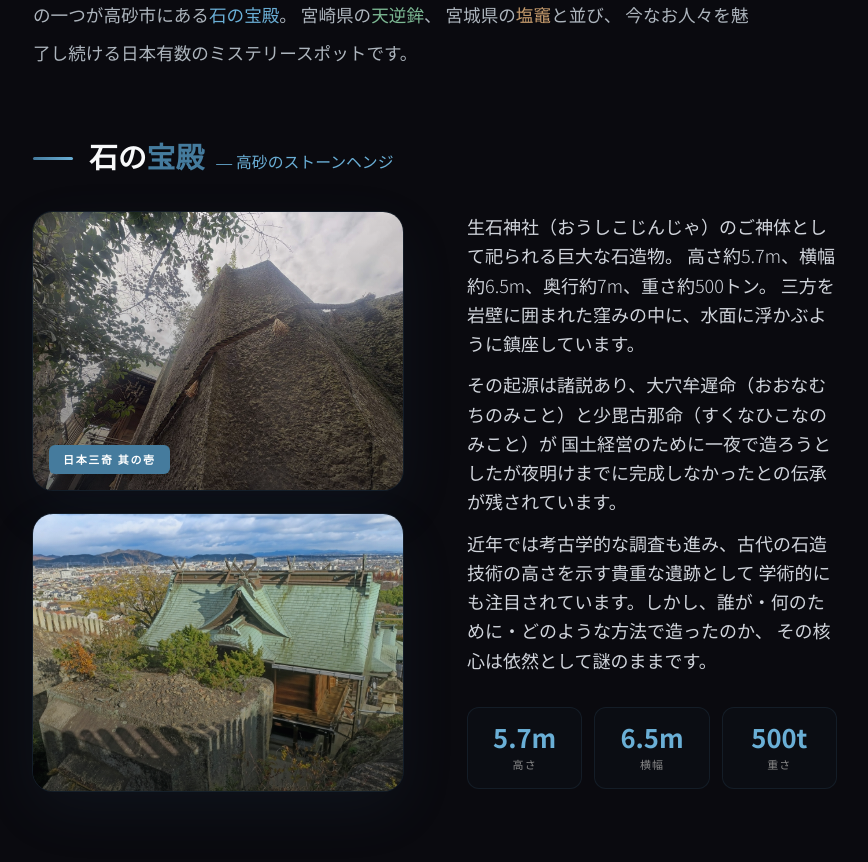
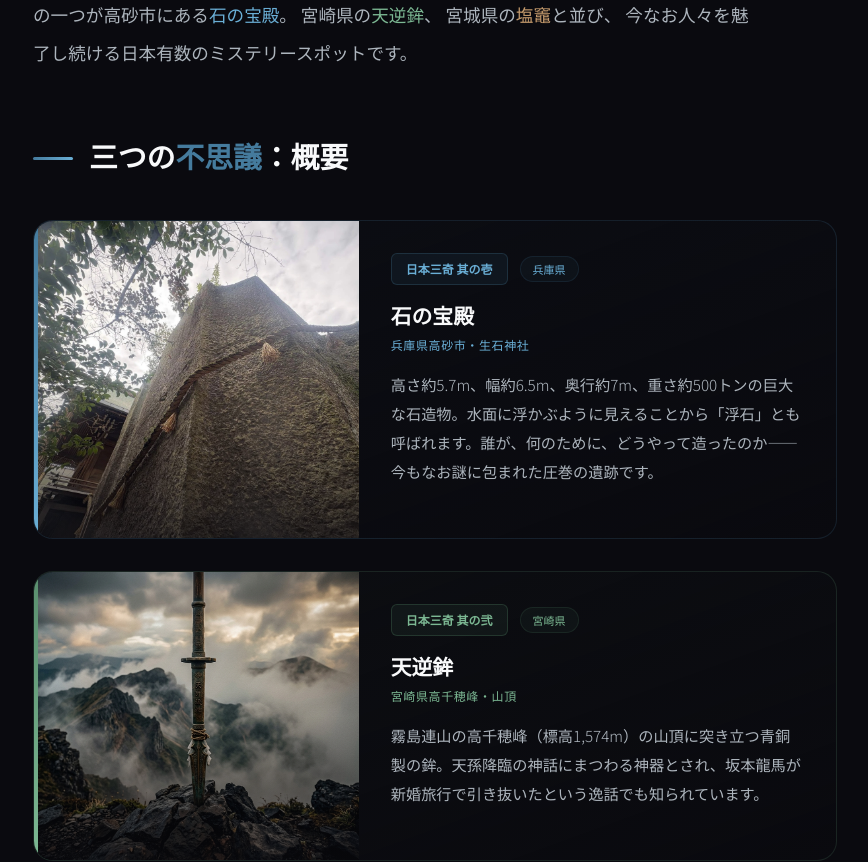
Before and after one commit to aboshi1539/UI-UX, a React (Vite) app: page /UI-UX/mystery-rock in a window 1280 px wide. Shown: the part 460-1322 px from the top of the page, without its empty margins (205-1073 px from the left). Built offline with nearby package versions, Linux system fonts and the light colour scheme.

Commit message:
highlightsの削除、県名を追加

```diff
--- a/src/pages/HistoryDetails.jsx
+++ b/src/pages/HistoryDetails.jsx
@@ -126,7 +126,7 @@ export default function HistoryDetails() {
       >
 
         {/* 写真と説明文のコンテナ */}
-        <div className="flex flex-col md:flex-row gap-12 lg:gap-16 items-start">
+        <div className="flex flex-col md:flex-row gap-12 lg:gap-16 items-stretch">
 
           {/* 写真エリア */}
           <div className="w-full md:w-1/2">
@@ -198,7 +198,7 @@ export default function HistoryDetails() {
           </div>
 
           {/* 説明文エリア */}
-          <div className="w-full md:w-1/2">
+          <div className="w-full md:w-1/2 flex flex-col gap-8">
             {/* セクション内装飾ライン */}
             <div
               style={{
@@ -212,15 +212,13 @@ export default function HistoryDetails() {
 
             <div className="detail-description">
               <p className="text-gray-300 text-lg leading-relaxed font-light">
-                古くから海上交通の要衝として栄えた高砂は、日本の歴史と深く結びついています。
-                室町時代から続く謡曲「高砂」の舞台となった高砂神社は、
-                縁結びや長寿の象徴として全国的に知られています。
+                生石神社（おうしこじんじゃ）のご神体として祀られる、重さ約500トンの巨大な石造物。
+                水面に浮かぶように見えることから「浮石」とも呼ばれる、日本有数のミステリースポットです。
               </p>
 
               <p className="text-gray-300 text-lg leading-relaxed font-light">
-                江戸時代の面影を色濃く残す風情ある街並み、レトロなレンガ造りの建物群、
-                そして海辺へと続く細い路地。街を歩けば、千年の時を超えて息づく
-                悠久の歴史を感じることができます。
+                神が一夜で造ろうとした伝承など多くの謎に包まれています。
+                古代の石造技術の高さを示す貴重な遺跡として注目されつつも、誰が何のために造ったのか核心は依然として謎のままです。
               </p>
             </div>
 
@@ -231,7 +229,7 @@ export default function HistoryDetails() {
               style={{
                 display: 'block',
                 textDecoration: 'none',
-                marginTop: '32px',
+                marginTop: 'auto',
                 borderRadius: '16px',
                 overflow: 'hidden',
                 border: '1px solid #457b9d30',
--- a/src/pages/MysteryRockDetails.jsx
+++ b/src/pages/MysteryRockDetails.jsx
@@ -18,10 +18,11 @@ const mysteries = [
     subtitle: '兵庫県高砂市・生石神社',
     description:
       '高さ約5.7m、幅約6.5m、奥行約7m、重さ約500トンの巨大な石造物。水面に浮かぶように見えることから「浮石」とも呼ばれます。誰が、何のために、どうやって造ったのか——今もなお謎に包まれた圧巻の遺跡です。',
-    highlights: ['重さ約500トン', '水面に浮かぶ「浮石」', '築造年代不明'],
+    highlights: [],
     color: '#457b9d',
     colorLight: '#6aafd6',
     isLocal: true,
+    prefecture: '兵庫県',
     image: rockImg,
   },
   {
@@ -30,9 +31,10 @@ const mysteries = [
     subtitle: '宮崎県高千穂峰・山頂',
     description:
       '霧島連山の高千穂峰（標高1,574m）の山頂に突き立つ青銅製の鉾。天孫降臨の神話にまつわる神器とされ、坂本龍馬が新婚旅行で引き抜いたという逸話でも知られています。',
-    highlights: ['標高1,574mの山頂', '天孫降臨の神話', '坂本龍馬の逸話'],
+    highlights: [],
     color: '#5a8f6e',
     colorLight: '#7cb893',
+    prefecture: '宮崎県',
     image: sakahokoImg,
   },
   {
@@ -41,9 +43,10 @@ const mysteries = [
     subtitle: '宮城県塩竈市・鹽竈神社',
     description:
       '鹽竈神社に伝わる四口の神竈（かまど）。古来より絶えることなく塩が焚かれ、その炎の色で吉凶を占う「藻塩焼神事」が毎年7月に行われます。製塩の神としての信仰が息づいています。',
-    highlights: ['四口の神竈', '藻塩焼神事', '製塩の神'],
+    highlights: [],
     color: '#9b6d4c',
     colorLight: '#c49a6c',
+    prefecture: '宮城県',
     image: shiogamaImg,
   },
 ];
@@ -204,173 +207,6 @@ export default function MysteryRockDetails() {
           </p>
         </div>
 
-        {/* ── 石の宝殿 ヒーローセクション（写真＋詳細） ── */}
-        <div style={{ marginBottom: '80px' }}>
-          <div style={{ display: 'flex', alignItems: 'center', gap: '16px', marginBottom: '32px' }}>
-            <div style={{
-              width: '40px', height: '3px',
-              background: 'linear-gradient(to right, #457b9d, #6aafd6)',
-              borderRadius: '2px',
-            }} />
-            <h2
-              className="font-serif"
-              style={{
-                fontSize: 'clamp(1.3rem, 3vw, 1.8rem)',
-                fontWeight: '700',
-                color: '#f8f9fa',
-                margin: 0,
-              }}
-            >
-              石の<span style={{ color: '#457b9d' }}>宝殿</span>
-              <span style={{ fontSize: '0.55em', color: '#6aafd6', marginLeft: '12px', fontWeight: '400' }}>
-                — 高砂のストーンヘンジ
-              </span>
-            </h2>
-          </div>
-
-          <div className="flex flex-col md:flex-row gap-12 lg:gap-16 items-start">
-            {/* 写真エリア */}
-            <div className="w-full md:w-1/2">
-              {/* 石の宝殿画像 */}
-              <div
-                style={{
-                  borderRadius: '20px',
-                  overflow: 'hidden',
-                  boxShadow: '0 0 0 1px #457b9d25, 0 20px 60px #457b9d15',
-                  position: 'relative',
-                }}
-              >
-                <img
-                  src={rockImg}
-                  alt="石の宝殿"
-                  style={{
-                    width: '100%',
-                    aspectRatio: '4/3',
-                    objectFit: 'cover',
-                    display: 'block',
-                    transition: 'transform 0.7s ease',
-                  }}
-                  onMouseEnter={e => e.currentTarget.style.transform = 'scale(1.04)'}
-                  onMouseLeave={e => e.currentTarget.style.transform = 'scale(1)'}
-                />
-                <div
-                  style={{
-                    position: 'absolute',
-                    inset: 0,
-                    background: 'linear-gradient(to top, #0a0a0f80, transparent)',
-                    pointerEvents: 'none',
-                  }}
-                />
-                {/* 日本三奇バッジ */}
-                <div style={{
-                  position: 'absolute', bottom: '16px', left: '16px',
-                  backgroundColor: '#457b9d',
-                  color: '#fff',
-                  fontSize: '11px', fontWeight: '700',
-                  letterSpacing: '0.15em',
-                  padding: '6px 14px',
-                  borderRadius: '6px',
-                }}>
-                  日本三奇 其の壱
-                </div>
-              </div>
-
-              {/* 生石神社画像 */}
-              <div
-                style={{
-                  marginTop: '24px',
-                  borderRadius: '20px',
-                  overflow: 'hidden',
-                  boxShadow: '0 0 0 1px #457b9d25, 0 20px 60px #457b9d15',
-                  position: 'relative',
-                }}
-              >
-                <img
-                  src={ousikoImg}
-                  alt="生石神社"
-                  style={{
-                    width: '100%',
-                    aspectRatio: '4/3',
-                    objectFit: 'cover',
-                    display: 'block',
-                    transition: 'transform 0.7s ease',
-                  }}
-                  onMouseEnter={e => e.currentTarget.style.transform = 'scale(1.04)'}
-                  onMouseLeave={e => e.currentTarget.style.transform = 'scale(1)'}
-                />
-                <div
-                  style={{
-                    position: 'absolute',
-                    inset: 0,
-                    background: 'linear-gradient(to top, #0a0a0f80, transparent)',
-                    pointerEvents: 'none',
-                  }}
-                />
-              </div>
-            </div>
-
-            {/* 説明文エリア */}
-            <div className="w-full md:w-1/2">
-              <div className="detail-description">
-                <p className="text-gray-300 text-lg leading-relaxed font-light">
-                  生石神社（おうしこじんじゃ）のご神体として祀られる巨大な石造物。
-                  高さ約5.7m、横幅約6.5m、奥行約7m、重さ約500トン。
-                  三方を岩壁に囲まれた窪みの中に、水面に浮かぶように鎮座しています。
-                </p>
-
-                <p className="text-gray-300 text-lg leading-relaxed font-light">
-                  その起源は諸説あり、大穴牟遅命（おおなむちのみこと）と少毘古那命（すくなひこなのみこと）が
-                  国土経営のために一夜で造ろうとしたが夜明けまでに完成しなかったとの伝承が残されています。
-                </p>
-
-                <p className="text-gray-300 text-lg leading-relaxed font-light">
-                  近年では考古学的な調査も進み、古代の石造技術の高さを示す貴重な遺跡として
-                  学術的にも注目されています。しかし、誰が・何のために・どのような方法で造ったのか、
-                  その核心は依然として謎のままです。
-                </p>
-              </div>
-
-              {/* スペックカード */}
-              <div style={{
-                marginTop: '32px',
-                display: 'grid',
-                gridTemplateColumns: 'repeat(3, 1fr)',
-                gap: '12px',
-              }}>
-                {[
-                  { label: '高さ', value: '5.7m' },
-                  { label: '横幅', value: '6.5m' },
-                  { label: '重さ', value: '500t' },
-                ].map(spec => (
-                  <div key={spec.label} style={{
-                    textAlign: 'center',
-                    padding: '16px 8px',
-                    borderRadius: '12px',
-                    border: '1px solid #457b9d25',
-                    backgroundColor: '#457b9d08',
-                  }}>
-                    <div style={{
-                      fontSize: 'clamp(1.3rem, 3vw, 1.6rem)',
-                      fontWeight: '700',
-                      color: '#6aafd6',
-                      lineHeight: '1',
-                    }}>
-                      {spec.value}
-                    </div>
-                    <div style={{
-                      fontSize: '11px',
-                      color: '#888',
-                      marginTop: '6px',
-                      letterSpacing: '0.1em',
-                    }}>
-                      {spec.label}
-                    </div>
-                  </div>
-                ))}
-              </div>
-            </div>
-          </div>
-        </div>
 
         {/* ═══════════════════════════════════════
             日本三奇の比較カード
@@ -391,14 +227,14 @@ export default function MysteryRockDetails() {
                 margin: 0,
               }}
             >
-              三つの<span style={{ color: '#457b9d' }}>不思議</span>
+              三つの<span style={{ color: '#457b9d' }}>不思議</span>：概要
             </h2>
           </div>
 
           <div style={{
-            display: 'grid',
-            gridTemplateColumns: 'repeat(auto-fit, minmax(280px, 1fr))',
-            gap: '24px',
+            display: 'flex',
+            flexDirection: 'column',
+            gap: '32px',
           }}>
             {mysteries.map((m, i) => (
               <div
@@ -411,8 +247,9 @@ export default function MysteryRockDetails() {
                   transition: 'all 0.4s ease',
                   position: 'relative',
                 }}
+                className="flex flex-col md:flex-row items-stretch"
                 onMouseEnter={e => {
-                  e.currentTarget.style.transform = 'translateY(-6px)';
+                  e.currentTarget.style.transform = 'translateY(-4px)';
                   e.currentTarget.style.borderColor = `${m.color}60`;
                   e.currentTarget.style.boxShadow = `0 20px 60px ${m.color}18`;
                 }}
@@ -422,20 +259,28 @@ export default function MysteryRockDetails() {
                   e.currentTarget.style.boxShadow = 'none';
                 }}
               >
-                {/* 上端カラーバー */}
+                {/* 左側のカラーアクセント線（縦長） */}
+                <div style={{
+                  width: '4px',
+                  background: `linear-gradient(to bottom, ${m.color}, ${m.colorLight})`,
+                }} className="hidden md:block" />
+
+                {/* 上端カラーバー（モバイル用） */}
                 <div style={{
                   height: '3px',
                   background: `linear-gradient(to right, ${m.color}, ${m.colorLight})`,
-                }} />
+                }} className="block md:hidden" />
 
-                {/* 画像エリア */}
+                {/* 画像エリア（左） */}
                 {m.image && (
-                  <div style={{
-                    width: '100%',
-                    height: '180px',
-                    overflow: 'hidden',
-                    position: 'relative',
-                  }}>
+                  <div
+                    style={{
+                      position: 'relative',
+                      overflow: 'hidden',
+                      minHeight: '260px',
+                    }}
+                    className="w-full md:w-2/5 flex-shrink-0"
+                  >
                     <img
                       src={m.image}
                       alt={m.title}
@@ -443,10 +288,13 @@ export default function MysteryRockDetails() {
                         width: '100%',
                         height: '100%',
                         objectFit: 'cover',
+                        position: 'absolute',
+                        inset: 0,
                         transition: 'transform 0.6s ease',
                       }}
                       onMouseEnter={e => e.currentTarget.style.transform = 'scale(1.05)'}
                       onMouseLeave={e => e.currentTarget.style.transform = 'scale(1)'}
+                      loading="lazy"
                     />
                     <div style={{
                       position: 'absolute',
@@ -457,7 +305,16 @@ export default function MysteryRockDetails() {
                   </div>
                 )}
 
-                <div style={{ padding: '28px' }}>
+                {/* 説明文エリア（右） */}
+                <div
+                  style={{
+                    padding: '32px',
+                    display: 'flex',
+                    flexDirection: 'column',
+                    justifyContent: 'center',
+                  }}
+                  className="w-full md:w-3/5"
+                >
                   {/* ナンバーバッジ */}
                   <div style={{
                     display: 'flex',
@@ -466,33 +323,33 @@ export default function MysteryRockDetails() {
                     marginBottom: '16px',
                   }}>
                     <span style={{
-                      width: '32px', height: '32px',
-                      borderRadius: '8px',
+                      display: 'inline-flex',
+                      alignItems: 'center',
+                      justifyContent: 'center',
+                      padding: '6px 14px',
+                      borderRadius: '6px',
                       backgroundColor: `${m.color}18`,
                       border: `1px solid ${m.color}40`,
-                      display: 'flex',
-                      alignItems: 'center',
-                      justifyContent: 'center',
-                      fontSize: '13px',
+                      fontSize: '12px',
                       fontWeight: '700',
                       color: m.colorLight,
+                      whiteSpace: 'nowrap',
                     }}>
-                      {['壱', '弐', '参'][i]}
+                      {['日本三奇 其の壱', '日本三奇 其の弐', '日本三奇 其の参'][i]}
                     </span>
-                    {m.isLocal && (
+                    {m.prefecture && (
                       <span style={{
-                        fontSize: '10px',
-                        padding: '3px 10px',
+                        fontSize: '11px',
+                        padding: '4px 12px',
                         borderRadius: '20px',
-                        backgroundColor: `${m.color}15`,
+                        backgroundColor: `${m.color}10`,
                         color: m.colorLight,
-                        border: `1px solid ${m.color}40`,
-                        fontWeight: '600',
-                        letterSpacing: '0.1em',
+                        border: `1px solid ${m.color}25`,
                       }}>
-                        高砂市
+                        {m.prefecture}
                       </span>
                     )}
+
                   </div>
 
                   {/* タイトル */}
--- a/src/pages/YassaDetails.jsx
+++ b/src/pages/YassaDetails.jsx
@@ -18,7 +18,7 @@ const yassaTypes = [
     subtitle: '播州秋祭りの魂を宿す、伝統的な朱赤の布団',
     description:
       '屋台の最上部に鮮やかな朱色の布団を5枚重ねた、播州地方で最も標準的かつ格式高い布団屋台です。この「赤」は太陽や炎、命の躍動を意味し、魔除けの力があると信じられています。宮入りや激しい練り合わせの際、氏子たちの熱気と一体になって圧倒的なダイナミズムを生み出します。',
-    highlights: ['朱赤の五重布団', '播州秋祭りの基本スタイル', '魔除けと太陽の象徴'],
+    highlights: [],
     color: '#e63946',
     colorLight: '#ff6b7a',
     image: soneRedImg,
@@ -29,7 +29,7 @@ const yassaTypes = [
     subtitle: '深みのある青色が個性を放つ、格式と気品',
     description:
       '赤い布団が主流の播州地域において、ひときわ目を引く美しい青（または緑）の布団を重ねた屋台です。空や海の安全、平穏を祈願する青色は、華麗な金糸の刺繍幕や装飾金具とのコントラストが極めて美しく、お祭りの群衆の中で高貴な存在感を漂わせます。',
-    highlights: ['深青の五重布団', '金糸刺繍との美しい対比', '高貴で優美な存在感'],
+    highlights: [],
     color: '#457b9d',
     colorLight: '#6aafd6',
     image: soneBlueImg,
@@ -40,7 +40,7 @@ const yassaTypes = [
     subtitle: '純白の布団が象徴する、神聖さと新たな息吹',
     description:
       '極めて珍しく、清浄無垢をあらわす純白の布団を重ねた屋台です。新調された屋台の美しい白木（しらき）の質感と純白の布団が完璧に調和した姿は、お祭りの中でも一際神聖な光を放ちます。見る者を圧倒する厳かさと、凛とした美しさを持っています。',
-    highlights: ['純白の五重布団', '白木と完璧に調和する美', '神聖さと清浄の象徴'],
+    highlights: [],
     color: '#f8f9fa',
     colorLight: '#ffffff',
     image: soneWhiteImg,
@@ -48,12 +48,12 @@ const yassaTypes = [
   {
     id: 'umei-mikoshi',
     title: '梅井地区の「電飾布団屋台」',
-    subtitle: '夜の宮入りを彩る、幻想的な光の芸術',
+    subtitle: '夜の宮入りを彩る、幻想的な光の芸術と伝統の緑',
     description:
-      '曽根天満宮秋祭りのハイライトの一つである「夜の宮入り」で本領を発揮する布団屋台です。梅井地区をはじめとする各屋台が、夕闇の訪れとともに数百個の提灯や美しく輝く電飾に彩られます。夜空に浮かび上がる光の城のように神社の境内を激しく躍動する姿は、まさに幻想的な光の芸術です。',
-    highlights: ['数多くの提灯とLED電飾', '幻想的な夜間運行', '梅井地区伝統の勇壮な練り'],
-    color: '#d6a800',
-    colorLight: '#ffda7b',
+      '曽根天満宮秋祭りのハイライトの一つである「夜の宮入り」で本領を発揮する布団屋台です。梅井地区は格式高い「緑（若葉色）」の布団を重ねた屋台であり、夕闇の訪れとともに数百個の提灯や美しく輝く電飾に彩られます。夜空に浮かび上がる光の城のように神社の境内を激しく躍動する姿は、まさに幻想的な光の芸術です。',
+    highlights: [],
+    color: '#2d6a4f',
+    colorLight: '#52b788',
     image: umeiMikosiImg,
   },
 ];
```
Also changed, not shown: src/pages/FestivalDetails.jsx (+17 -25 lines).
